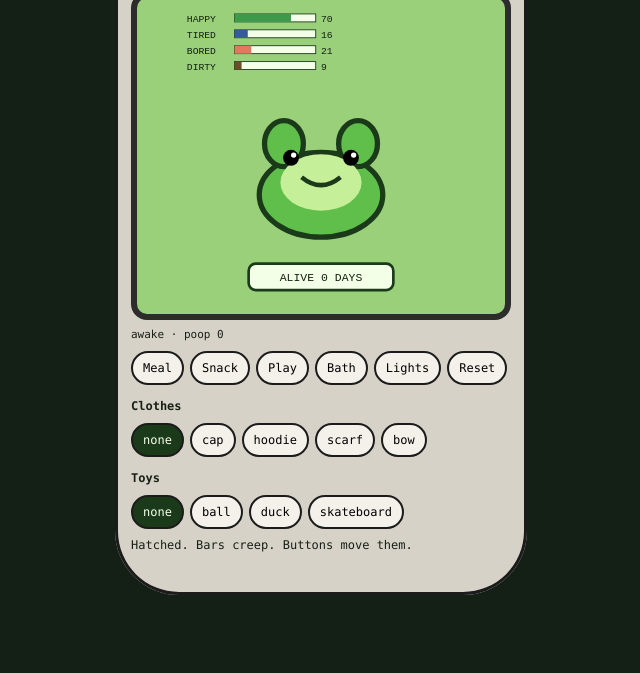
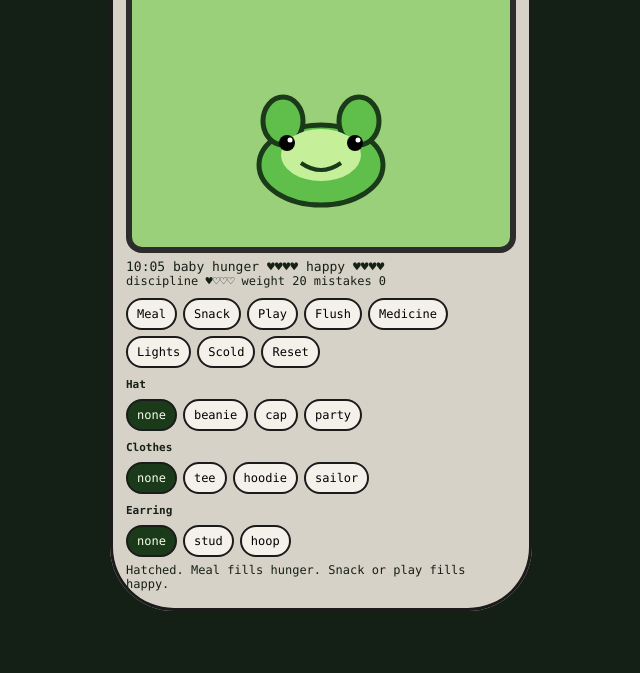
Before and after one commit to therog1/pepegotchi, a plain HTML site: page index.html in a window 1280 px wide. Shown: the part 127-800 px from the top of the page, without its empty margins (319-959 px from the left). Drawn offline with Linux system fonts and the light colour scheme.

Commit message:
Tamagotchi heart meters and ape-style accessory slots

```diff
--- a/index.html
+++ b/index.html
@@ -6,98 +6,66 @@
 <title>Pepegotchi</title>
 <style>
   body { margin: 0; min-height: 100vh; display: grid; place-items: center; background: #142016; color: #172016; font-family: ui-monospace, Menlo, Consolas, monospace; }
-  .shell { width: min(94vw, 380px); background: #d7d2c8; border-radius: 42px 42px 64px 64px; padding: 18px 16px 22px; box-shadow: inset 0 0 0 3px #1b1b1b; }
-  .brand { text-align: center; font-weight: 800; letter-spacing: 2px; font-size: 13px; margin-bottom: 8px; }
-  .screen { background: #9ad07a; border: 6px solid #2c2c2c; border-radius: 16px; padding: 8px; }
+  .shell { width: min(94vw, 390px); background: #d7d2c8; border-radius: 42px 42px 64px 64px; padding: 16px; box-shadow: inset 0 0 0 3px #1b1b1b; }
+  .brand { text-align: center; font-weight: 800; letter-spacing: 2px; font-size: 13px; }
+  .screen { background: #9ad07a; border: 6px solid #2c2c2c; border-radius: 16px; padding: 8px; margin-top: 8px; }
   .screen.asleep { background: #1c2430; } .screen.dead { background: #2c3338; }
-  svg { width: 100%; height: 300px; display: block; }
-  .readout { font-size: 11px; margin-top: 8px; }
-  .btns, .row { display: flex; flex-wrap: wrap; gap: 6px; margin-top: 10px; }
-  button { border: 2px solid #1b1b1b; background: #f4f1ea; border-radius: 999px; padding: 8px 10px; font: inherit; font-size: 12px; }
+  svg { width: 100%; height: 250px; display: block; }
+  .meter { font-size: 13px; margin-top: 6px; } .call { font-size: 12px; min-height: 16px; }
+  .btns, .row { display: flex; flex-wrap: wrap; gap: 6px; margin-top: 8px; }
+  button { border: 2px solid #1b1b1b; background: #f4f1ea; border-radius: 999px; padding: 7px 9px; font: inherit; font-size: 12px; }
   button.on { background: #1b3a1a; color: #f4ffe8; }
-  h2 { font-size: 12px; margin: 14px 0 0; }
-  .log { font-size: 12px; line-height: 1.4; min-height: 36px; margin-top: 8px; }
-</style>
-</head>
-<body>
-<div class="shell">
-  <div class="brand">PEPEGOTCHI</div>
-  <div class="screen" id="screen"></div>
-  <div class="readout" id="readout"></div>
-  <div class="btns">
-    <button data-act="meal">Meal</button><button data-act="snack">Snack</button>
-    <button data-act="play">Play</button><button data-act="bath">Bath</button>
-    <button data-act="lights">Lights</button><button data-act="reset">Reset</button>
-  </div>
-  <h2>Clothes</h2>
-  <div class="row" id="clothes">
-    <button data-outfit="0">none</button><button data-outfit="1">cap</button>
-    <button data-outfit="2">hoodie</button><button data-outfit="3">scarf</button><button data-outfit="4">bow</button>
-  </div>
-  <h2>Toys</h2>
-  <div class="row" id="toys">
-    <button data-toy="0">none</button><button data-toy="1">ball</button>
-    <button data-toy="2">duck</button><button data-toy="3">skateboard</button>
-  </div>
-  <div class="log" id="log">Bars move slowly. Cap sits on the head. Toys sit on the floor.</div>
-</div>
+  h2 { font-size: 11px; margin: 10px 0 0; } .log { font-size: 12px; min-height: 32px; margin-top: 6px; }
+</style></head><body>
+<div class="shell"><div class="brand">PEPEGOTCHI</div><div class="screen" id="screen"></div>
+<div class="meter" id="meter"></div><div class="call" id="call"></div>
+<div class="btns">
+<button data-act="meal">Meal</button><button data-act="snack">Snack</button><button data-act="play">Play</button>
+<button data-act="flush">Flush</button><button data-act="med">Medicine</button><button data-act="lights">Lights</button>
+<button data-act="scold">Scold</button><button data-act="reset">Reset</button></div>
+<h2>Hat</h2><div class="row" id="hat"><button data-hat="0">none</button><button data-hat="1">beanie</button><button data-hat="2">cap</button><button data-hat="3">party</button></div>
+<h2>Clothes</h2><div class="row" id="clothes"><button data-clothes="0">none</button><button data-clothes="1">tee</button><button data-clothes="2">hoodie</button><button data-clothes="3">sailor</button></div>
+<h2>Earring</h2><div class="row" id="ear"><button data-ear="0">none</button><button data-ear="1">stud</button><button data-ear="2">hoop</button></div>
+<div class="log" id="log">Four hearts. A call unanswered for 15 game minutes is a care mistake.</div></div>
 <script>
-const outfits = ["none","cap","hoodie","scarf","bow"];
-const toys = ["none","ball","duck","skateboard"];
-let pet = fresh();
-function fresh(){return {happy:70,tired:15,bored:20,dirty:8,poop:0,days:0,outfit:0,toy:0,asleep:false,dead:false,log:"Hatched. Bars creep. Buttons move them."}}
-function clamp(n){return Math.max(0,Math.min(100,Math.round(n)))}
+const hats=["none","beanie","cap","party"], clothes=["none","tee","hoodie","sailor"], ears=["none","stud","hoop"];
+let pet=fresh();
+function fresh(){return {hunger:4,happy:4,discipline:1,weight:20,poop:0,sick:false,mistakes:0,discMistakes:0,ageMin:0,clock:10*60,asleep:false,lightsOff:false,calling:false,callLeft:0,callReason:"",hat:0,clothes:0,ear:0,dead:false,log:"Hatched. Meal fills hunger. Snack or play fills happy."}}
+function hearts(n){return "\u2665".repeat(n)+"\u2661".repeat(4-n)}
+function hhmm(){const h=Math.floor(pet.clock/60)%24,m=pet.clock%60;return String(h).padStart(2,"0")+":"+String(m).padStart(2,"0")}
+function stage(){if(pet.ageMin<60)return "baby"; if(pet.ageMin<60+48*60)return "child"; if(pet.ageMin<60+48*60+72*60)return "teen"; return "adult"}
 function act(name){
-  if(pet.dead&&name!=="reset"){pet.log="Dead. Reset to hatch another.";return}
-  if(pet.asleep&&name!=="lights"&&name!=="reset"){pet.log="Asleep. Lights to wake it.";return}
-  if(name==="meal"){pet.happy=clamp(pet.happy+10);pet.log="Meal. Happy +10."}
-  else if(name==="snack"){pet.happy=clamp(pet.happy+16);pet.dirty=clamp(pet.dirty+8);pet.log="Snack. Happy up, Dirty +8."}
-  else if(name==="play"){if(!pet.toy){pet.log="Give it a toy, then Play.";return}pet.bored=clamp(pet.bored-28);pet.happy=clamp(pet.happy+14);pet.tired=clamp(pet.tired+10);pet.log="Played with the "+toys[pet.toy]+". Bored down."}
-  else if(name==="bath"){pet.dirty=0;pet.poop=0;pet.log="Bath. Dirty and poop cleared."}
-  else if(name==="lights"){pet.asleep=!pet.asleep;if(pet.asleep)pet.tired=clamp(pet.tired-25);pet.log=pet.asleep?"Lights off. Tired drops.":"Lights on."}
+ if(pet.dead){pet.log="Dead. Reset.";return}
+ if(name==="meal"){if(pet.asleep)return pet.log="Asleep."; if(pet.hunger>=4)return pet.log="Full. It refuses."; pet.hunger++; pet.weight++; pet.log="Meal. Hunger +1 heart."; clearCall("hunger")}
+ else if(name==="snack"){if(pet.asleep)return pet.log="Asleep."; if(pet.happy>=4)return pet.log="Already happy. Snack refused."; pet.happy++; pet.weight+=2; pet.log="Snack. Happy +1, weight +2."; clearCall("happy")}
+ else if(name==="play"){if(pet.asleep)return pet.log="Asleep."; if(pet.happy>=4)return pet.log="Does not want to play."; pet.happy++; pet.log="Game won. Happy +1."; clearCall("happy")}
+ else if(name==="flush"){if(!pet.poop)return pet.log="No poop."; pet.poop=0; pet.happy=Math.min(4,pet.happy+1); pet.log="Flushed. Happy +1."; clearCall("poop")}
+ else if(name==="med"){if(!pet.sick){pet.discMistakes++; return pet.log="Not sick. Discipline mistake."} pet.sick=false; pet.log="Medicine. Skull gone."; clearCall("sick")}
+ else if(name==="lights"){pet.lightsOff=!pet.lightsOff; pet.log=pet.lightsOff?"Lights off.":"Lights on."; if(pet.asleep&&pet.lightsOff)clearCall("sleep")}
+ else if(name==="scold"){if(pet.calling&&pet.callReason==="spoil"){pet.discipline=Math.min(4,pet.discipline+1); pet.log="Good scold. Discipline +1."; clearCall("spoil")} else {pet.discMistakes++; pet.log="Scolded for no reason."}}
 }
+function clearCall(r){if(pet.callReason===r){pet.calling=false; pet.callReason=""}}
+function startCall(r){pet.calling=true; pet.callReason=r; pet.callLeft=15}
 function tick(){
-  if(pet.dead)return;
-  pet.days+=0.02; pet.bored=clamp(pet.bored+1); pet.dirty=clamp(pet.dirty+1);
-  pet.tired=clamp(pet.tired+(pet.asleep?-2:1));
-  if(pet.bored>60)pet.happy=clamp(pet.happy-1);
-  if(pet.dirty>75&&pet.poop<3&&Math.random()<0.25)pet.poop+=1;
-  if(pet.happy<5&&pet.bored>95&&pet.dirty>95)pet.dead=true;
+ if(pet.dead)return; pet.clock=(pet.clock+1)%(24*60); pet.ageMin++;
+ const h=Math.floor(pet.clock/60); pet.asleep=h>=22||h<9;
+ if(pet.ageMin%180===0&&!pet.asleep&&pet.hunger>0)pet.hunger--;
+ if(pet.ageMin%240===0&&!pet.asleep&&pet.happy>0)pet.happy--;
+ if(pet.ageMin%200===0&&pet.poop<4)pet.poop++;
+ if(pet.poop>=3)pet.sick=true;
+ if(!pet.calling){ if(pet.sick)startCall("sick"); else if(pet.poop)startCall("poop"); else if(pet.asleep&&!pet.lightsOff)startCall("sleep"); else if(pet.hunger===0)startCall("hunger"); else if(pet.happy===0)startCall("happy"); else if(pet.ageMin%300===0)startCall("spoil") }
+ else { pet.callLeft--; if(pet.callLeft<=0){ if(pet.callReason==="spoil")pet.discMistakes++; else pet.mistakes++; pet.log="Missed the call. Care mistakes "+pet.mistakes+"."; pet.calling=false } }
+ if(pet.sick&&pet.mistakes>=6)pet.dead=true;
 }
-function clothes(){
-  if(pet.outfit===1)return '<path d="M92 132 h136 l-10 16 H102z" fill="#e23d3d" stroke="#1b3a1a" stroke-width="3"/><rect x="96" y="146" width="128" height="8" fill="#e23d3d" stroke="#1b3a1a"/>';
-  if(pet.outfit===2)return '<path d="M96 214 q64 36 128 0 v34 q-64 18 -128 0z" fill="#355c9a" stroke="#1b3a1a" stroke-width="3"/><path d="M118 226 h84" stroke="#d7e4f5" stroke-width="3"/>';
-  if(pet.outfit===3)return '<path d="M118 208 q42 10 84 0 q-8 14 -42 16 q-34 -2 -42 -16z" fill="#d94f70" stroke="#1b3a1a" stroke-width="3"/><path d="M196 214 q16 18 8 28" fill="none" stroke="#d94f70" stroke-width="6"/>';
-  if(pet.outfit===4)return '<path d="M214 128 l14 10 -14 10 -14 -10z" fill="#f2c14e" stroke="#1b3a1a" stroke-width="3"/>';
-  return "";
-}
-function toy(){
-  if(pet.toy===1)return '<circle cx="262" cy="248" r="14" fill="#e23d3d" stroke="#1b3a1a" stroke-width="3"/>';
-  if(pet.toy===2)return '<ellipse cx="262" cy="250" rx="16" ry="10" fill="#f2c14e" stroke="#1b3a1a" stroke-width="3"/>';
-  if(pet.toy===3)return '<rect x="236" y="246" width="46" height="7" rx="2" fill="#355c9a" stroke="#1b3a1a"/><circle cx="246" cy="256" r="4"/><circle cx="272" cy="256" r="4"/>';
-  return "";
-}
-function poop(){let s=""; for(let i=0;i<pet.poop;i++) s+=`<circle cx="${36+i*16}" cy="${252+(i%2)*6}" r="7" fill="#6b4f2a" stroke="#1b3a1a"/>`; return s}
-function bar(y,name,pct,fill){return `<text x="8" y="${y}" font-family="monospace" font-size="11" fill="#102010">${name}</text><rect x="62" y="${y-9}" width="92" height="9" fill="#f4ffe8" stroke="#1b3a1a"/><rect x="62" y="${y-9}" width="${Math.round(pct*0.92)}" height="9" fill="${fill}"/><text x="160" y="${y}" font-family="monospace" font-size="11" fill="#102010">${pct}</text>`}
-function svg(){
-  const dead=pet.dead, fill=pet.dirty>70?"#7a9a45":"#5fbf4a";
-  const eye=dead?'<path d="M118 168 l16 14 M134 168 l-16 14 M186 168 l16 14 M202 168 l-16 14" stroke="#1b3a1a" stroke-width="4"/>':pet.asleep?'<path d="M114 174 q12 8 22 0 M184 174 q12 8 22 0" fill="none" stroke="#1b3a1a" stroke-width="4"/>':pet.happy<40?'<ellipse cx="126" cy="176" rx="9" ry="5"/><ellipse cx="194" cy="176" rx="9" ry="5"/>':'<circle cx="126" cy="172" r="9"/><circle cx="194" cy="172" r="9"/><circle cx="129" cy="169" r="3" fill="#fff"/><circle cx="197" cy="169" r="3" fill="#fff"/>';
-  const mouth=dead||pet.happy<40?'<path d="M138 198 q22 -16 44 0" fill="none" stroke="#1b3a1a" stroke-width="5"/>':'<path d="M138 194 q22 18 44 0" fill="none" stroke="#1b3a1a" stroke-width="5"/>';
-  return `<svg viewBox="0 0 320 340">${bar(18,"HAPPY",pet.happy,"#3d9a4a")}${bar(36,"TIRED",pet.tired,"#355c9a")}${bar(54,"BORED",pet.bored,"#e07a5f")}${bar(72,"DIRTY",pet.dirty,"#6b4f2a")}${clothes()}<ellipse cx="160" cy="214" rx="70" ry="48" fill="${fill}" stroke="#1b3a1a" stroke-width="6"/><ellipse cx="118" cy="156" rx="22" ry="26" fill="${fill}" stroke="#1b3a1a" stroke-width="6"/><ellipse cx="202" cy="156" rx="22" ry="26" fill="${fill}" stroke="#1b3a1a" stroke-width="6"/><ellipse cx="160" cy="200" rx="46" ry="32" fill="#c6ef9a"/>${eye}${mouth}${toy()}${poop()}<rect x="78" y="292" width="164" height="30" rx="8" fill="${dead?"#1a1f22":"#f4ffe8"}" stroke="#1b3a1a" stroke-width="3"/><text x="160" y="312" text-anchor="middle" font-family="monospace" font-size="13" fill="${dead?"#f2f2f2":"#102010"}">${dead?"DIED DAY":"ALIVE"} ${Math.floor(pet.days)} DAYS</text></svg>`;
-}
-function render(){
-  document.getElementById("screen").className="screen"+(pet.dead?" dead":pet.asleep?" asleep":"");
-  document.getElementById("screen").innerHTML=svg();
-  document.getElementById("readout").textContent=(pet.dead?"dead":pet.asleep?"asleep":"awake")+" · poop "+pet.poop;
-  document.getElementById("log").textContent=pet.log;
-  document.querySelectorAll("[data-outfit]").forEach(b=>b.classList.toggle("on",+b.dataset.outfit===pet.outfit));
-  document.querySelectorAll("[data-toy]").forEach(b=>b.classList.toggle("on",+b.dataset.toy===pet.toy));
-}
-document.querySelectorAll("[data-act]").forEach(b=>b.onclick=()=>{if(b.dataset.act==="reset")pet=fresh();else act(b.dataset.act);render()});
-document.getElementById("clothes").onclick=e=>{const t=e.target.closest("[data-outfit]");if(!t)return;pet.outfit=+t.dataset.outfit;pet.log="Wearing "+outfits[pet.outfit]+".";render()};
-document.getElementById("toys").onclick=e=>{const t=e.target.closest("[data-toy]");if(!t)return;pet.toy=+t.dataset.toy;pet.log=pet.toy?"Toy on the floor: "+toys[pet.toy]+".":"Toy put away.";render()};
-setInterval(()=>{tick();render()},4000);
-render();
-</script>
-</body>
-</html>
+function hat(){ if(pet.hat===1)return '<path d="M96 112 h128 v16 H96z" fill="#355c9a" stroke="#1b3a1a"/>'; if(pet.hat===2)return '<path d="M100 108 h120 l-12 16 H112z" fill="#e23d3d" stroke="#1b3a1a"/><rect x="108" y="122" width="104" height="7" fill="#e23d3d" stroke="#1b3a1a"/>'; if(pet.hat===3)return '<path d="M150 86 l10 22 22 2 -18 14 6 22 -20 -12 -20 12 6 -22 -18 -14 22 -2z" fill="#f2c14e" stroke="#1b3a1a"/>'; return "" }
+function bodyClothes(){ if(pet.clothes===1)return '<path d="M108 186 h104 v28 H108z" fill="#f4f1ea" stroke="#1b3a1a"/>'; if(pet.clothes===2)return '<path d="M100 186 q60 28 120 0 v30 q-60 16 -120 0z" fill="#355c9a" stroke="#1b3a1a"/>'; if(pet.clothes===3)return '<path d="M112 188 h96 v22 H112z" fill="#f4f1ea" stroke="#1b3a1a"/><path d="M112 188 l48 16 48 -16" fill="none" stroke="#355c9a" stroke-width="4"/>'; return "" }
+function earring(){ if(pet.ear===1)return '<circle cx="214" cy="146" r="4" fill="#f2c14e" stroke="#1b3a1a"/>'; if(pet.ear===2)return '<ellipse cx="216" cy="152" rx="5" ry="8" fill="none" stroke="#f2c14e" stroke-width="3"/>'; return "" }
+function poop(){ let s=""; for(let i=0;i<pet.poop;i++) s+=`<circle cx="${28+i*14}" cy="210" r="6" fill="#6b4f2a" stroke="#1b3a1a"/>`; return s }
+function svg(){ const fill=pet.sick?"#7a9a45":"#5fbf4a"; const eye=pet.dead?'<path d="M118 150 l14 12 M132 150 l-14 12 M188 150 l14 12 M202 150 l-14 12" stroke="#1b3a1a" stroke-width="4"/>':pet.asleep?'<path d="M116 156 q10 7 20 0 M184 156 q10 7 20 0" fill="none" stroke="#1b3a1a" stroke-width="4"/>':pet.happy<2?'<ellipse cx="126" cy="156" rx="8" ry="4"/><ellipse cx="194" cy="156" rx="8" ry="4"/>':'<circle cx="126" cy="154" r="8"/><circle cx="194" cy="154" r="8"/><circle cx="129" cy="151" r="2.5" fill="#fff"/><circle cx="197" cy="151" r="2.5" fill="#fff"/>'; const mouth=pet.happy<2||pet.dead?'<path d="M140 178 q20 -12 40 0" fill="none" stroke="#1b3a1a" stroke-width="4"/>':'<path d="M140 174 q20 14 40 0" fill="none" stroke="#1b3a1a" stroke-width="4"/>'; return `<svg viewBox="0 0 320 250">${hat()}${bodyClothes()}<ellipse cx="160" cy="176" rx="62" ry="40" fill="${fill}" stroke="#1b3a1a" stroke-width="5"/><ellipse cx="122" cy="132" rx="20" ry="24" fill="${fill}" stroke="#1b3a1a" stroke-width="5"/><ellipse cx="198" cy="132" rx="20" ry="24" fill="${fill}" stroke="#1b3a1a" stroke-width="5"/><ellipse cx="160" cy="166" rx="40" ry="26" fill="#c6ef9a"/>${eye}${mouth}${earring()}${poop()}${pet.sick?'<text x="250" y="48" font-size="22" fill="#d94f70">+</text>':""}</svg>` }
+function render(){ document.getElementById("screen").className="screen"+(pet.dead?" dead":pet.asleep?" asleep":""); document.getElementById("screen").innerHTML=svg(); document.getElementById("meter").textContent=hhmm()+"  "+stage()+"  hunger "+hearts(pet.hunger)+"  happy "+hearts(pet.happy); document.getElementById("call").textContent=pet.calling?("CALL "+pet.callReason+" \u00b7 "+pet.callLeft+" min"):("discipline "+hearts(pet.discipline)+"  weight "+pet.weight+"  mistakes "+pet.mistakes); document.getElementById("log").textContent=pet.log; document.querySelectorAll("[data-hat]").forEach(b=>b.classList.toggle("on",+b.dataset.hat===pet.hat)); document.querySelectorAll("[data-clothes]").forEach(b=>b.classList.toggle("on",+b.dataset.clothes===pet.clothes)); document.querySelectorAll("[data-ear]").forEach(b=>b.classList.toggle("on",+b.dataset.ear===pet.ear)); }
+document.querySelectorAll("[data-act]").forEach(b=>b.onclick=()=>{ if(b.dataset.act==="reset")pet=fresh(); else act(b.dataset.act); render() });
+document.getElementById("hat").onclick=e=>{const t=e.target.closest("[data-hat]"); if(!t)return; pet.hat=+t.dataset.hat; pet.log="Hat: "+hats[pet.hat]; render()};
+document.getElementById("clothes").onclick=e=>{const t=e.target.closest("[data-clothes]"); if(!t)return; pet.clothes=+t.dataset.clothes; pet.log="Clothes: "+clothes[pet.clothes]; render()};
+document.getElementById("ear").onclick=e=>{const t=e.target.closest("[data-ear]"); if(!t)return; pet.ear=+t.dataset.ear; pet.log="Earring: "+ears[pet.ear]; render()};
+setInterval(()=>{tick();render()},1000); render();
+</script></body></html>
```
